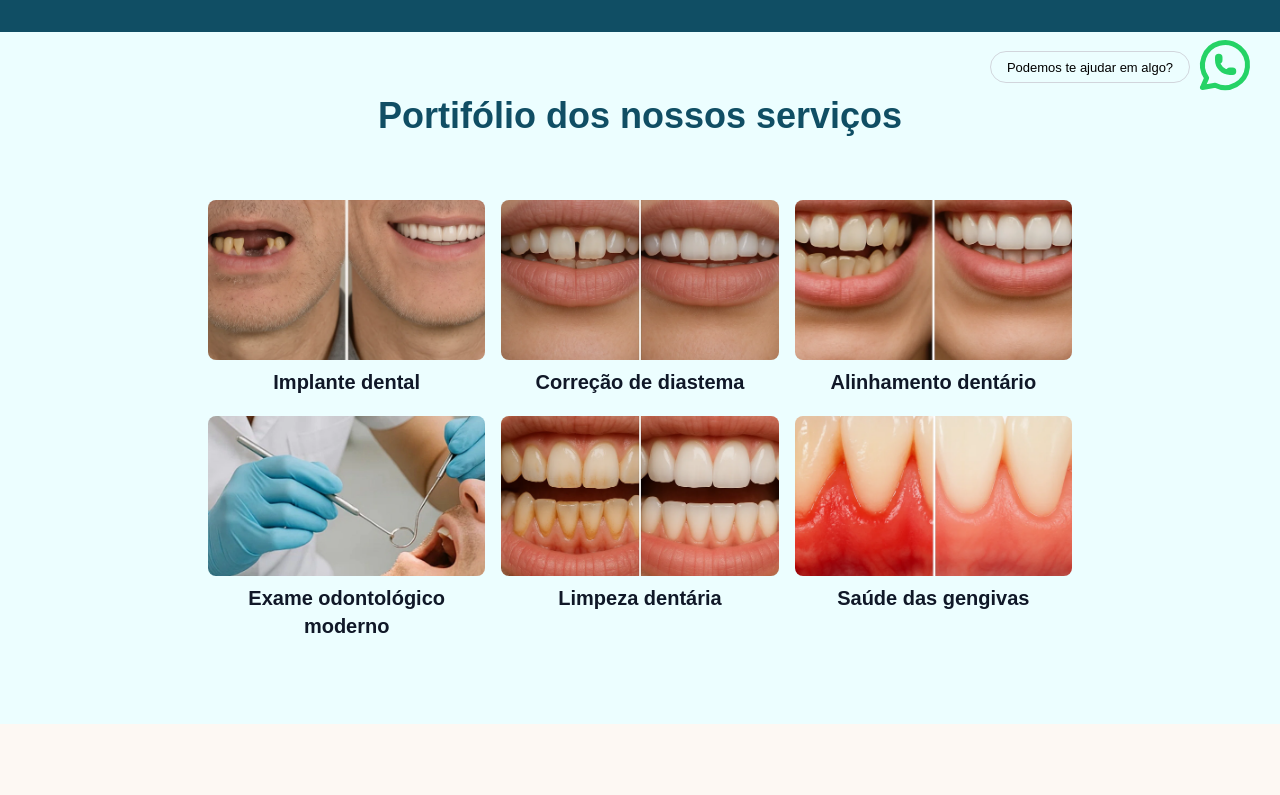
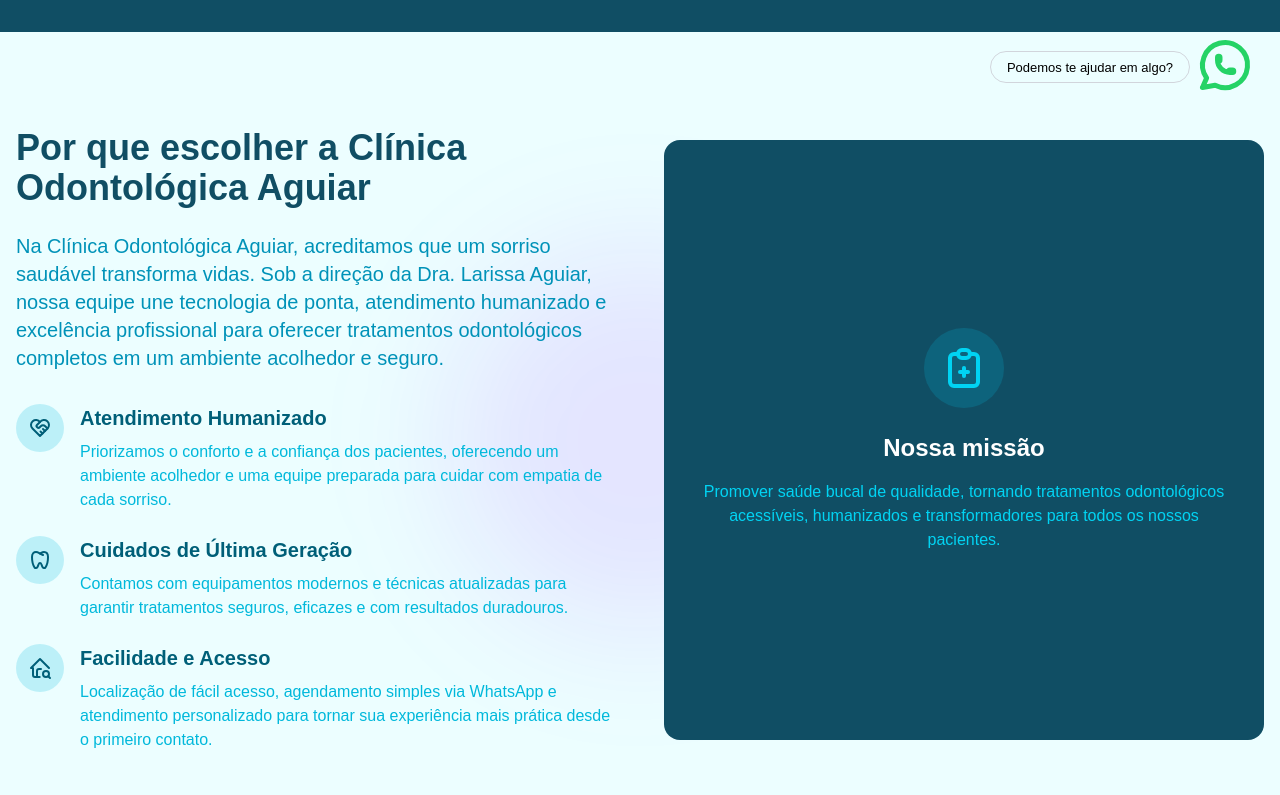
Before and after one commit to jvssdev/clinica-v1, a Next.js app: page / in a window 1280 px wide. Shown: the part 665-1460 px from the top of the page. Built offline with nearby package versions, Linux system fonts and the light colour scheme.

Commit message:
quem somos

```diff
--- a/src/app/area_de_contato.jsx
+++ b/src/app/area_de_contato.jsx
@@ -4,7 +4,7 @@ import { enviarFormulario } from './enviar_formulario';
 import { useActionState } from 'react';
 
 export default function FormularioDeContato() {
-  const [estado, acao, pendente] = useActionState(enviarFormulario, null);
+  const [acao, pendente] = useActionState(enviarFormulario, null);
 
   return (
     <section className="py-16 bg-gray-50">
--- a/src/app/page.jsx
+++ b/src/app/page.jsx
@@ -5,6 +5,7 @@ import Link from 'next/link';
 import Atendimentos from './atendimentos';
 import Portifolio from './portifolio';
 import FormularioDeContato from './area_de_contato';
+import QuemSomos from './quem_somos';
 export default function Clinica() {
   return (
     <div className="flex flex-col min-h-screen bg-[#FDF8F3]">
@@ -37,6 +38,12 @@ export default function Clinica() {
               href="#inicio"
             >
               Início
+            </Link>
+            <Link
+              className="text-sm font-medium text-cyan-900 hover:text-cyan-700"
+              href="#quem-somos"
+            >
+              Quem somos
             </Link>
             <Link
               href="#portifolio"
@@ -96,7 +103,9 @@ export default function Clinica() {
             </div>
           </div>
         </section>
-
+        <section id="quem-omos">
+          <QuemSomos />
+        </section>
         <section id="portifolio" className="py-16 bg-cyan-50">
           <div className="container">
             <h2 className="text-3xl md:text-4xl font-bold text-cyan-900 text-center mb-12">
--- /dev/null
+++ b/src/app/quem_somos.jsx
@@ -0,0 +1,163 @@
+'use client';
+
+export default function QuemSomos() {
+  return (
+    <section
+      id="quem-somos"
+      className="py-24 relative overflow-hidden bg-cyan-50"
+    >
+      <div className="absolute inset-0 z-0">
+        <div className="absolute top-1/2 left-1/2 w-96 h-96 -translate-x-1/2 -translate-y-1/2 bg-purple-600/10 rounded-full filter blur-3xl"></div>
+      </div>
+
+      <div className="container mx-auto px-4 relative z-10">
+        <div className="grid md:grid-cols-2 gap-12 items-center">
+          <div>
+            <h2 className="text-3xl md:text-4xl font-bold mb-6 text-cyan-900">
+              Por que escolher a Clínica Odontológica Aguiar
+            </h2>
+            <p className="text-xl text-cyan-600 mb-8">
+              Na Clínica Odontológica Aguiar, acreditamos que um sorriso
+              saudável transforma vidas. Sob a direção da Dra. Larissa Aguiar,
+              nossa equipe une tecnologia de ponta, atendimento humanizado e
+              excelência profissional para oferecer tratamentos odontológicos
+              completos em um ambiente acolhedor e seguro.{' '}
+            </p>
+            <div className="space-y-6">
+              <div className="flex gap-4">
+                <div className="bg-cyan-500/20 p-3 rounded-full h-fit">
+                  <svg
+                    xmlns="http://www.w3.org/2000/svg"
+                    width={24}
+                    height={24}
+                    viewBox="0 0 24 24"
+                    fill="none"
+                    stroke="#005f78"
+                    strokeWidth={2}
+                    strokeLinecap="round"
+                    strokeLinejoin="round"
+                    className="icon icon-tabler icons-tabler-outline icon-tabler-heart-handshake"
+                  >
+                    <path stroke="none" d="M0 0h24v24H0z" fill="none" />
+                    <path d="M19.5 12.572l-7.5 7.428l-7.5 -7.428a5 5 0 1 1 7.5 -6.566a5 5 0 1 1 7.5 6.572" />
+                    <path d="M12 6l-3.293 3.293a1 1 0 0 0 0 1.414l.543 .543c.69 .69 1.81 .69 2.5 0l1 -1a3.182 3.182 0 0 1 4.5 0l2.25 2.25" />
+                    <path d="M12.5 15.5l2 2" />
+                    <path d="M15 13l2 2" />
+                  </svg>{' '}
+                </div>
+                <div>
+                  <h3 className="text-xl text-cyan-800 font-semibold mb-2">
+                    Atendimento Humanizado
+                  </h3>
+                  <p className="text-cyan-500">
+                    Priorizamos o conforto e a confiança dos pacientes,
+                    oferecendo um ambiente acolhedor e uma equipe preparada para
+                    cuidar com empatia de cada sorriso.{' '}
+                  </p>
+                </div>
+              </div>
+              <div className="flex gap-4">
+                <div className="bg-cyan-500/20 p-3 rounded-full h-fit">
+                  <svg
+                    xmlns="http://www.w3.org/2000/svg"
+                    width={24}
+                    height={24}
+                    viewBox="0 0 24 24"
+                    fill="none"
+                    stroke="#005f78"
+                    strokeWidth={2}
+                    strokeLinecap="round"
+                    strokeLinejoin="round"
+                    className="icon icon-tabler icons-tabler-outline icon-tabler-dental"
+                  >
+                    <path stroke="none" d="M0 0h24v24H0z" fill="none" />
+                    <path d="M12 5.5c-1.074 -.586 -2.583 -1.5 -4 -1.5c-2.1 0 -4 1.247 -4 5c0 4.899 1.056 8.41 2.671 10.537c.573 .756 1.97 .521 2.567 -.236c.398 -.505 .819 -1.439 1.262 -2.801c.292 -.771 .892 -1.504 1.5 -1.5c.602 0 1.21 .737 1.5 1.5c.443 1.362 .864 2.295 1.262 2.8c.597 .759 2 .993 2.567 .237c1.615 -2.127 2.671 -5.637 2.671 -10.537c0 -3.74 -1.908 -5 -4 -5c-1.423 0 -2.92 .911 -4 1.5z" />
+                    <path d="M12 5.5l3 1.5" />
+                  </svg>{' '}
+                </div>
+                <div>
+                  <h3 className="text-xl text-cyan-800 font-semibold mb-2">
+                    Cuidados de Última Geração{' '}
+                  </h3>
+                  <p className="text-cyan-500">
+                    Contamos com equipamentos modernos e técnicas atualizadas
+                    para garantir tratamentos seguros, eficazes e com resultados
+                    duradouros.{' '}
+                  </p>
+                </div>
+              </div>
+              <div className="flex gap-4">
+                <div className="bg-cyan-500/20 p-3 rounded-full h-fit">
+                  <svg
+                    xmlns="http://www.w3.org/2000/svg"
+                    width={24}
+                    height={24}
+                    viewBox="0 0 24 24"
+                    fill="none"
+                    stroke="#005f78"
+                    strokeWidth={2}
+                    strokeLinecap="round"
+                    strokeLinejoin="round"
+                    className="icon icon-tabler icons-tabler-outline icon-tabler-home-search"
+                  >
+                    <path stroke="none" d="M0 0h24v24H0z" fill="none" />
+                    <path d="M21 12l-9 -9l-9 9h2v7a2 2 0 0 0 2 2h4.7" />
+                    <path d="M9 21v-6a2 2 0 0 1 2 -2h2" />
+                    <path d="M18 18m-3 0a3 3 0 1 0 6 0a3 3 0 1 0 -6 0" />
+                    <path d="M20.2 20.2l1.8 1.8" />
+                  </svg>{' '}
+                </div>
+                <div>
+                  <h3 className="text-xl text-cyan-800 font-semibold mb-2">
+                    Facilidade e Acesso
+                  </h3>
+                  <p className="text-cyan-500">
+                    Localização de fácil acesso, agendamento simples via
+                    WhatsApp e atendimento personalizado para tornar sua
+                    experiência mais prática desde o primeiro contato.{' '}
+                  </p>
+                </div>
+              </div>
+            </div>
+          </div>
+          <div className="aspect-square rounded-2xl bg-cyan-900 p-1">
+            <div className="w-full h-full rounded-xl p-8 flex flex-col items-center justify-center">
+              <div className="flex justify-center mb-6">
+                <div className="bg-cyan-500/20 p-4 rounded-full">
+                  <svg
+                    xmlns="http://www.w3.org/2000/svg"
+                    width={48}
+                    height={48}
+                    viewBox="0 0 24 24"
+                    fill="none"
+                    stroke="currentColor"
+                    strokeWidth={2}
+                    strokeLinecap="round"
+                    strokeLinejoin="round"
+                    className="icon icon-tabler icons-tabler-outline icon-tabler-report-medical text-cyan-400"
+                  >
+                    <path stroke="none" d="M0 0h24v24H0z" fill="none" />
+                    <path d="M9 5h-2a2 2 0 0 0 -2 2v12a2 2 0 0 0 2 2h10a2 2 0 0 0 2 -2v-12a2 2 0 0 0 -2 -2h-2" />
+                    <path d="M9 3m0 2a2 2 0 0 1 2 -2h2a2 2 0 0 1 2 2v0a2 2 0 0 1 -2 2h-2a2 2 0 0 1 -2 -2z" />
+                    <path d="M10 14l4 0" />
+                    <path d="M12 12l0 4" />
+                  </svg>
+                </div>
+              </div>
+              <div className="text-center">
+                <h3 className="text-2xl font-bold mb-4 text-white">
+                  Nossa missão
+                </h3>
+                <p className="text-cyan-400">
+                  Promover saúde bucal de qualidade, tornando tratamentos
+                  odontológicos acessíveis, humanizados e transformadores para
+                  todos os nossos pacientes.
+                </p>
+              </div>
+            </div>
+          </div>
+        </div>
+      </div>
+    </section>
+  );
+}
```
